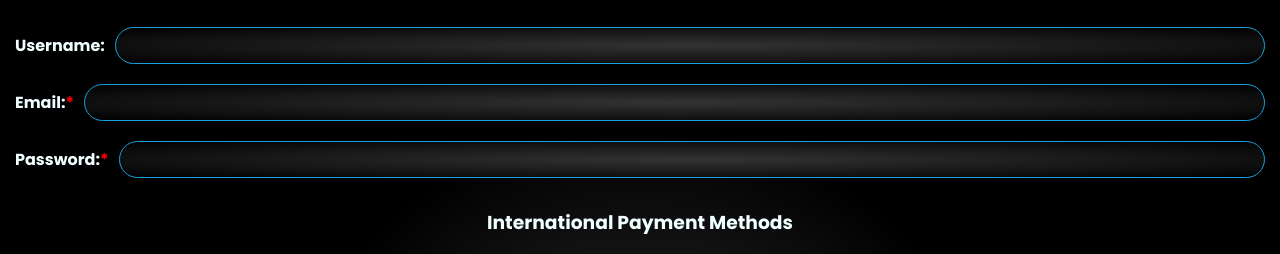
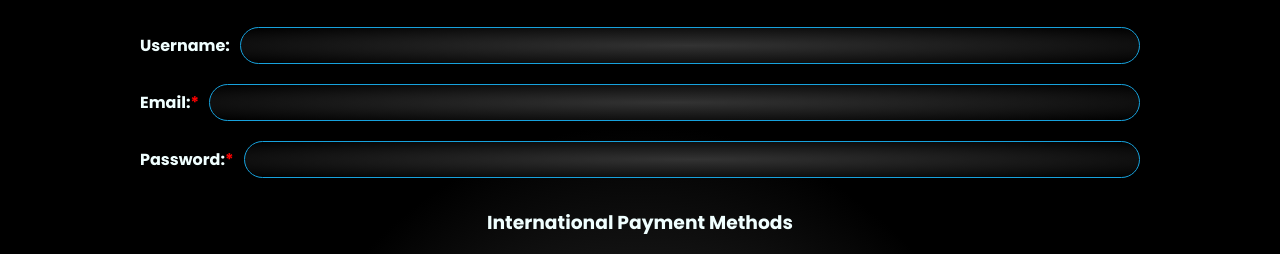
Before and after one commit to WEBolutionCo/labtop.com, a plain HTML site: page product-details/checkout.html in a window 1280 px wide. Shown: the part 130-384 px from the top of the page. Drawn offline with Linux system fonts and the light colour scheme; a web font is replaced by a local one.

Commit message:
Update checkout.html

```diff
--- a/product-details/checkout.html
+++ b/product-details/checkout.html
@@ -12,6 +12,7 @@
   </head>
   <body>
     <div class="headerc">
+     <div class="small-container">
       <h1 class="heading-7">Checkout page</h1>
       <h3 class="heading-8">User information</h3>
       <form class="user-form">
@@ -149,6 +150,7 @@ gives you the most bang for your buck.
           <a href="thanks.html" value="submit">Submit form →</a>
         </div>
       </div>
+     </div>
     </div>
 
 
```
